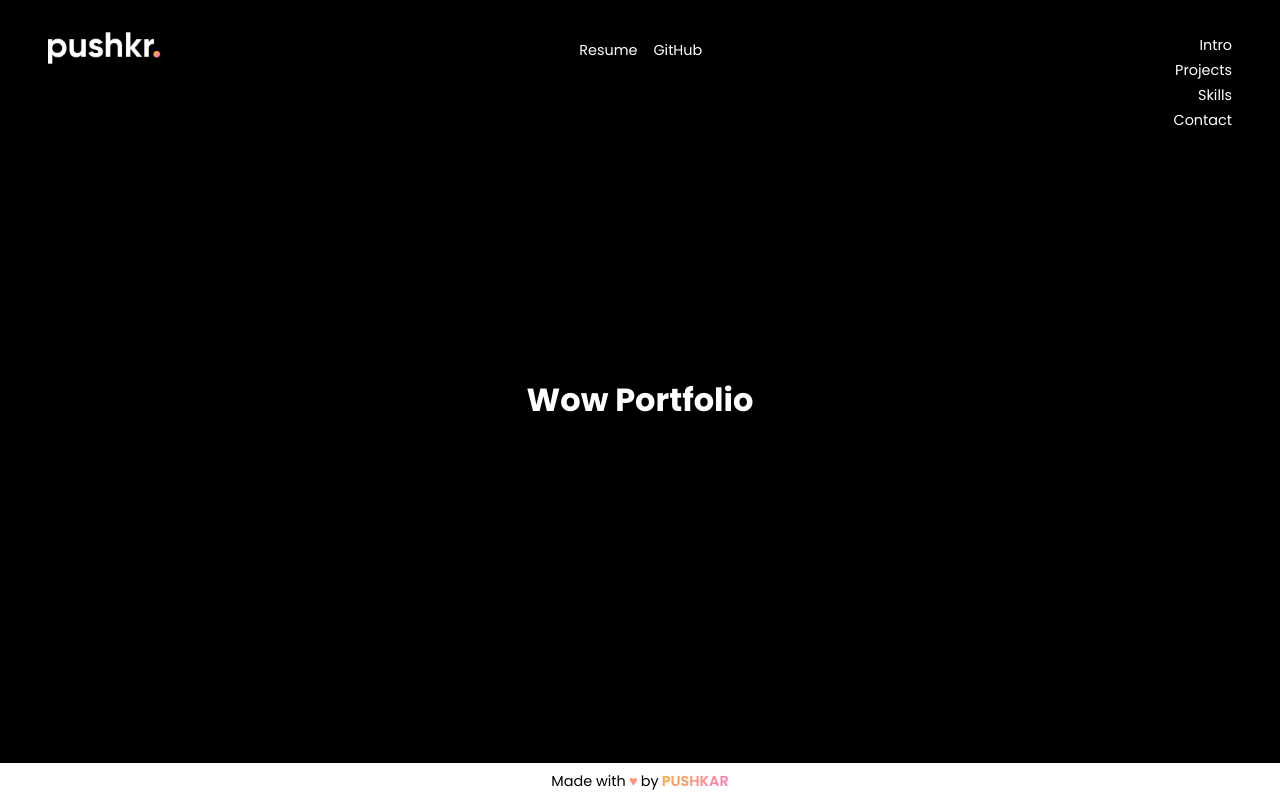
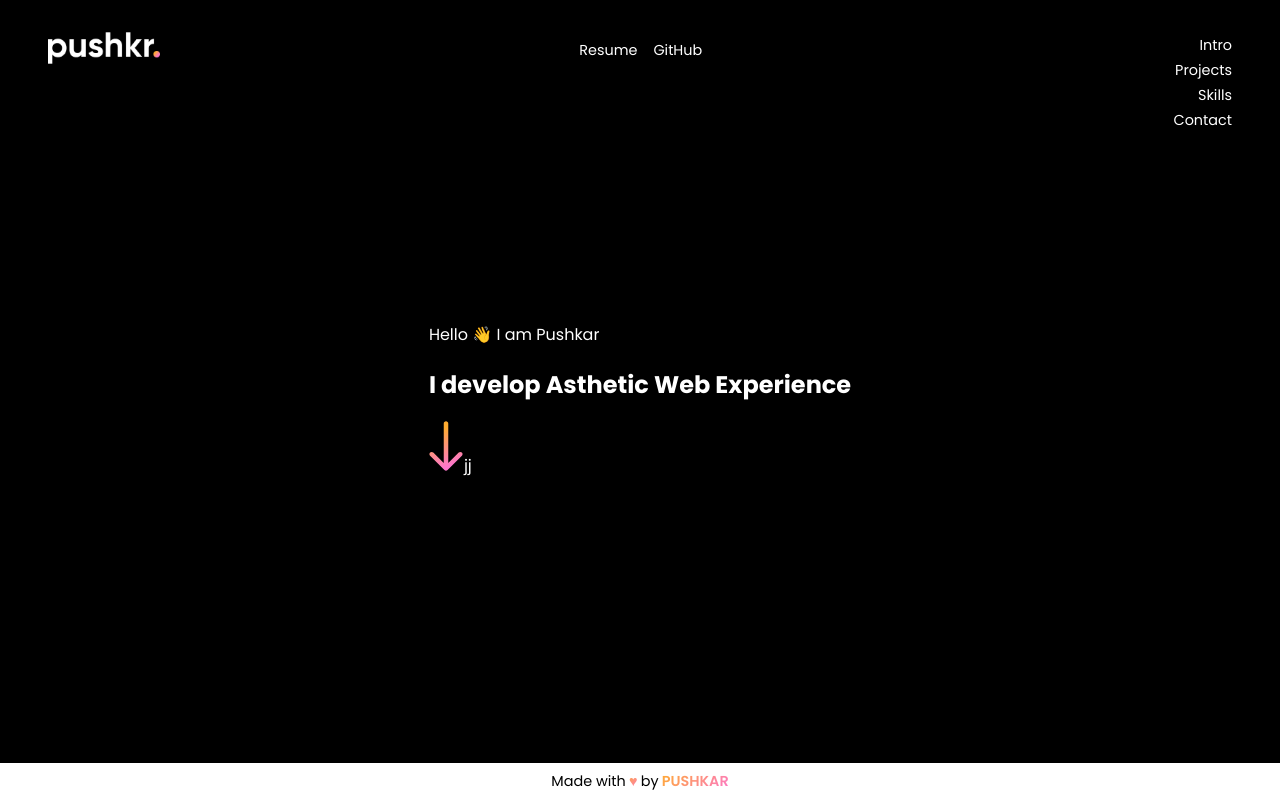
Before and after one commit to Pushkar1809/Pushkar1809.github.io, a Next.js app: page / in a window 1280 px wide. Built offline with nearby package versions, Linux system fonts and the light colour scheme.

Commit message:
feat: Add Hero and Styles for Desktop

```diff
--- a/components/Hero.tsx
+++ b/components/Hero.tsx
@@ -1,7 +1,24 @@
 import { FC } from "react";
+import Styles from "../styles/Home.module.scss";
+import ArrowDown from "./common/ArrowDown";
 
 const Hero: FC = () => {
-	return null;
+	return (
+		<>
+			<section className={Styles.hero}>
+				<div className={Styles.intro}>
+					Hello 👋 I am <span>Pushkar</span>
+				</div>
+				<h1>
+					I develop Asthetic <span>Web Experience</span>
+				</h1>
+				<div className={Styles.bottom}>
+					<ArrowDown size={50} />
+					<span className="stroyBtn">jj</span>
+				</div>
+			</section>
+		</>
+	);
 };
 
 export default Hero;
--- /dev/null
+++ b/components/common/ArrowDown.tsx
@@ -0,0 +1,33 @@
+import { FC } from "react";
+
+interface ArrowDownProps {
+	size: number;
+}
+
+const ArrowDown: FC<ArrowDownProps> = ({ size }) => (
+	<svg
+		width={size * 0.7}
+		height={size}
+		viewBox="0 0 70 100"
+		fill="none"
+		xmlns="http://www.w3.org/2000/svg">
+		<path
+			d="M38.5 5C38.5 2.51472 36.4853 0.5 34 0.5C31.5147 0.5 29.5 2.51472 29.5 5H38.5ZM30.818 98.182C32.5754 99.9393 35.4246 99.9393 37.182 98.182L65.8198 69.5442C67.5772 67.7868 67.5772 64.9376 65.8198 63.1802C64.0624 61.4228 61.2132 61.4228 59.4558 63.1802L34 88.636L8.54416 63.1802C6.7868 61.4228 3.93755 61.4228 2.18019 63.1802C0.422836 64.9376 0.422836 67.7868 2.18019 69.5442L30.818 98.182ZM29.5 5L29.5 95H38.5L38.5 5H29.5Z"
+			fill="url(#paint0_linear_301_15)"
+		/>
+		<defs>
+			<linearGradient
+				id="paint0_linear_301_15"
+				x1="49.9999"
+				y1="87"
+				x2="25.9998"
+				y2="15"
+				gradientUnits="userSpaceOnUse">
+				<stop stopColor="#FD76CB" />
+				<stop offset="1" stopColor="#FFAC30" />
+			</linearGradient>
+		</defs>
+	</svg>
+);
+
+export default ArrowDown;
--- a/pages/index.tsx
+++ b/pages/index.tsx
@@ -1,6 +1,10 @@
 import type { NextPage } from "next";
 import Head from "next/head";
 import styles from "../styles/Home.module.scss";
+import Hero from "../components/Hero";
+import Work from "../components/Work";
+import Skills from "../components/Skills";
+import Contact from "../components/Contact";
 
 const Home: NextPage = () => {
 	return (
@@ -12,7 +16,10 @@ const Home: NextPage = () => {
 			</Head>
 
 			<main className={styles.main}>
-				<h1>Wow Portfolio</h1>
+				<Hero />
+				<Work />
+				<Skills />
+				<Contact />
 			</main>
 		</div>
 	);
--- a/styles/Common.module.scss
+++ b/styles/Common.module.scss
@@ -24,6 +24,8 @@
 	left: 0;
 	padding: 2rem 3rem;
 	z-index: 1;
+	background: linear-gradient(to bottom, rgba(0, 0, 0, 0.9), rgba(0, 0, 0, 0));
+	backdrop-filter: blur(1px);
 	.quicklinks {
 		display: flex;
 		align-items: center;
@@ -43,6 +45,8 @@
 			}
 		}
 	}
+}
+
 .navlinks {
 	display: flex;
 	flex-direction: column;
@@ -77,7 +81,6 @@
 		}
 	}
 }
-}
 
 .footer {
 	background-color: $light;
@@ -85,7 +88,7 @@
 	display: flex;
 	align-items: center;
 	justify-content: center;
-	width: 100vw;
+	width: 100%;
 	position: fixed;
 	bottom: 0;
 	left: 0;
@@ -109,3 +112,86 @@
 		margin: 0 0.2rem;
 	}
 }
+
+.icon {
+	aspect-ratio: 1;
+	color: $light;
+	padding: 0.5rem;
+	transition: all 0.2s ease-in-out;
+	border-radius: 0.5rem;
+	background: transparent;
+	&:hover {
+		background: $accent;
+	}
+}
+
+.drawerBG {
+	position: fixed;
+	top: 0;
+	left: 0;
+	width: 100vw;
+	height: 100vh;
+	background-color: rgba(0, 0, 0, 0.75);
+	z-index: 2;
+}
+
+.drawer {
+	display: flex;
+	flex-direction: column;
+	justify-content: space-between;
+	background-color: $dark;
+	z-index: 3;
+	position: fixed;
+	top: 0;
+	right: 0;
+	width: 30ch;
+	height: 100vh;
+	padding: 2rem 3rem;
+	.drawerHeader {
+		width: 100%;
+		display: flex;
+		align-items: center;
+		justify-content: flex-end;
+		margin-bottom: 2rem;
+	}
+	.navlinks {
+		height: 85%;
+		li {
+			margin: 1.2rem 0;
+			a {
+				font-size: 1.5rem;
+				font-weight: 300;
+				&::after {
+					content: "";
+					position: absolute;
+					width: 8px;
+					height: 2px;
+					display: block;
+					background: linear-gradient(-45deg, $accent1, $accent2);
+					top: 1rem;
+					left: -0.8rem;
+					transition: all 0.2s ease-in-out;
+					opacity: 0;
+				}
+				&:hover {
+					&::after {
+						opacity: 1;
+					}
+				}
+			}
+		}
+	}
+	.foot {
+		display: flex;
+		justify-content: flex-end;
+	}
+	&::before {
+		content: "";
+		position: absolute;
+		top: 0;
+		left: 0;
+		width: 2px;
+		height: 100vh;
+		background: linear-gradient(to right, $accent1, $accent2);
+	}
+}
--- a/styles/globals.scss
+++ b/styles/globals.scss
@@ -13,6 +13,13 @@ body {
 a {
 	color: inherit;
 	text-decoration: none;
+	cursor: pointer;
+}
+
+button {
+	cursor: pointer;
+	background: none;
+	border: none;
 }
 
 * {
```
Lines whose indentation alone changed are shown as unchanged.
